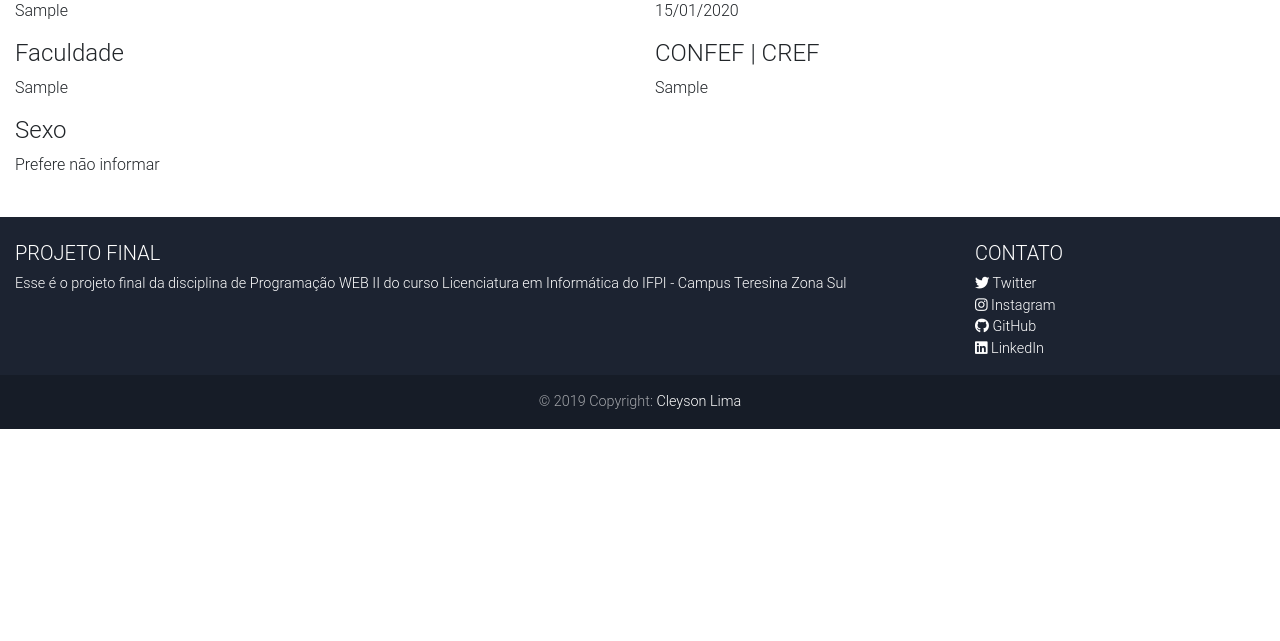
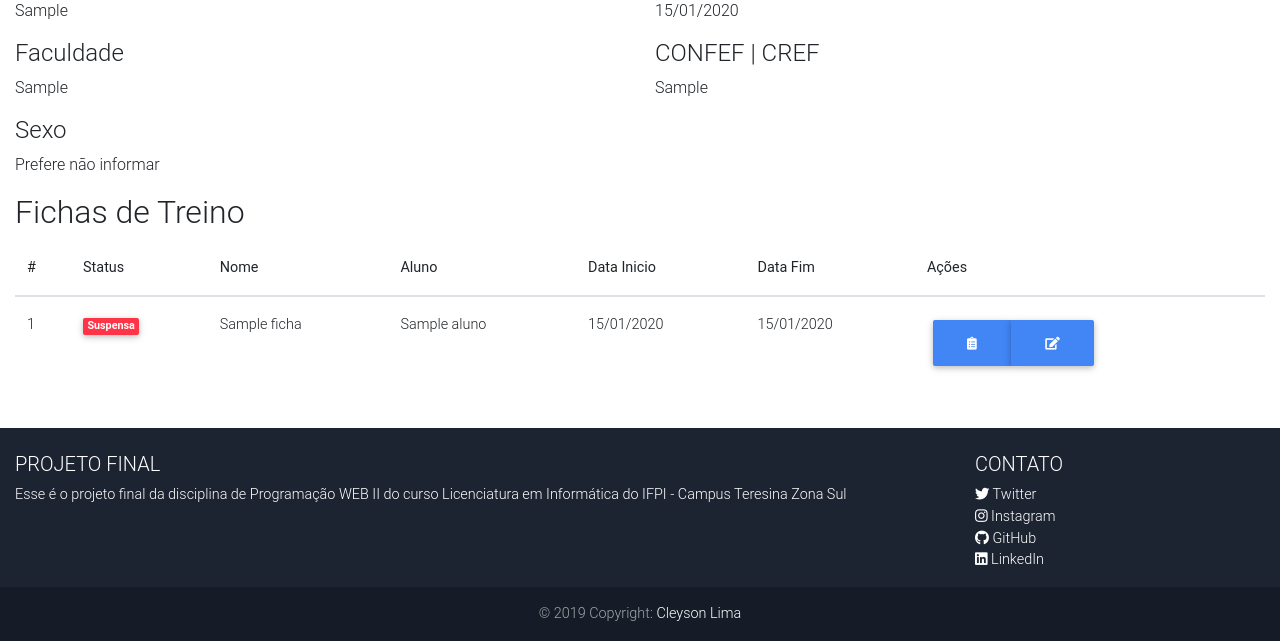
Before and after one commit to CleysonPH/pele_osso_gym, a Flask app: page /detalhes/instrutor/1 in a window 1280 px wide. Shown: the part 336-977 px from the top of the page. Before the commit the page ends 765 px from the top, so only its background shows below. Run offline with Flask 2, Linux system fonts and the light colour scheme; a user stored in the database is signed in; tables that the repository leaves empty hold one stand-in row (values such as "Sample post"); some libraries are stand-ins or nearby versions.

Commit message:
Implementei a tela de alterar a senha

```diff
--- a/app/autenticacao/routes.py
+++ b/app/autenticacao/routes.py
@@ -1,8 +1,8 @@
 from flask import render_template, redirect, url_for, flash, request
-from flask_login import login_user, logout_user, login_required
+from flask_login import login_user, logout_user, login_required, current_user
 
-from app import app
-from app.autenticacao.forms import LoginForm
+from app import app, db
+from app.autenticacao.forms import LoginForm, AlterarSenhaForm
 from app.autenticacao.models import User
 
 
@@ -31,6 +31,24 @@ def login():
     return render_template('autenticacao/login.html', form=form)
 
 
+@app.route('/alterar/senha/', methods=['GET', 'POST'])
+def alterar_senha():
+    usuario = current_user
+    titulo = 'Alterar Senha'
+    form = AlterarSenhaForm()
+
+    if form.validate_on_submit():
+        if usuario.alterar_senha(form.senha_atual.data, form.senha_nova.data):
+            db.session.commit()
+
+            flash('Senha alterada com sucesso!')
+
+            return redirect(url_for('home'))
+
+        flash('Senha atual incorreta')
+        return redirect(url_for('alterar_senha'))
+    return render_template('autenticacao/alterar_senha.html', titulo=titulo, form=form)
+
 
 @app.route('/logout/')
 @login_required
--- a/app/templates/base.html
+++ b/app/templates/base.html
@@ -94,10 +94,7 @@
                             <div class="container m-1 text-center">
                                 <div class="row">
                                     <div class="col-sm-12">
-                                        <img src="https://via.placeholder.com/100x100" alt="" class="img-fluid rounded-circle img-thumbnail">
-                                    </div>
-                                    <div class="col-sm-12">
-                                        <span class="badge badge-secondary">Recepção</span>
+                                        <img src="https://via.placeholder.com/500x500" alt="" class="img-fluid rounded-circle img-thumbnail">
                                     </div>
                                 </div>
                             </div>
@@ -105,7 +102,7 @@
                             <a class="dropdown-item" href="#">
                                 <i class="fas fa-user-circle"></i> Conta
                             </a>
-                            <a class="dropdown-item" href="#">
+                            <a class="dropdown-item" href="{{ url_for('alterar_senha') }}">
                                 <i class="fas fa-key"></i> Alterar Senha
                             </a>
                             <div class="dropdown-divider"></div>
--- a/app/templates/instrutor/detalhar_instrutor.html
+++ b/app/templates/instrutor/detalhar_instrutor.html
@@ -71,4 +71,58 @@
             </p>
         </div>
     </div>
+
+    <div class="row">
+        <div class="col-sm-12">
+            <h2>Fichas de Treino</h2>
+        </div>
+    </div>
+
+    <div class="row">
+        <div class="col sm-12">
+            <div class="table-responsive">
+                <table class="table table-hover">
+                    <thead>
+                        <tr>
+                            <th>#</th>
+                            <th>Status</th>
+                            <th>Nome</th>
+                            <th>Aluno</th>
+                            <th>Data Inicio</th>
+                            <th>Data Fim</th>
+                            <th>Ações</th>
+                        </tr>
+                    </thead>
+                    <tbody>
+                        {% for ficha in instrutor.fichas %}
+                            <tr>
+                                <td>{{ ficha.id }}</td>
+                                <td>
+                                    {% if ficha.status == 'C' %}
+                                        <span class="badge badge-success">Concluida</span>
+                                    {% elif ficha.status == 'A' %}
+                                        <span class="badge badge-warning">Ativa</span>
+                                    {% else %}
+                                        <span class="badge badge-danger">Suspensa</span>
+                                    {% endif %}
+                                </td>
+                                <td>{{ ficha.nome }}</td>
+                                <td>{{ ficha.aluno.nome }}</td>
+                                <td>{{ ficha.data_inicio.strftime('%d/%m/%Y') }}</td>
+                                <td>{{ ficha.data_fim.strftime('%d/%m/%Y') }}</td>
+                                <td>
+                                    <div class="btn-group mr-2" role="group" aria-label="First group">
+                                        <button onclick="window.location='{{ url_for("detalhar_ficha", id=ficha.id) }}';" type="button" class="btn btn-primary" data-toggle="tooltip" data-placement="top"
+                                            title="Detalhes"><i class="fas fa-clipboard-list"></i></button>
+                                        <button onclick="window.location='{{ url_for("editar_ficha", id=ficha.id) }}';" type="button" class="btn btn-primary" data-toggle="tooltip" data-placement="top"
+                                            title="Editar"><i class="fas fa-edit"></i></button>
+                                    </div>
+                                </td>
+                            </tr>
+                        {% endfor %}
+                    </tbody>
+                </table>
+            </div>
+        </div>
+    </div>
 {% endblock %}
```
Also changed, not shown: app/autenticacao/forms.py (+8 -1 lines), app/autenticacao/models.py (+7 -0 lines), app/templates/aluno/formulario_aluno.html (+6 -2 lines), app/templates/autenticacao/alterar_senha.html (added, +42 -0 lines), app/templates/instrutor/formulario_instrutor.html (+5 -2 lines).
